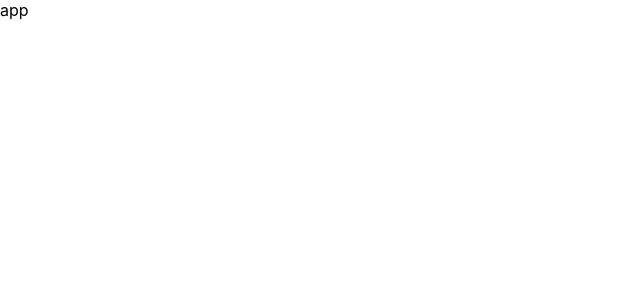
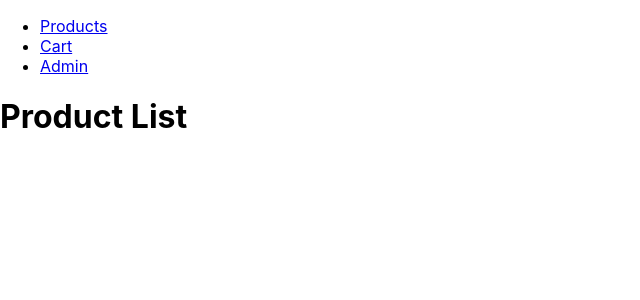
Before and after one commit to ayman-alkhatib/cozy-e-commerce, a React (Create React App) app in the folder frontend/: page /#/products in a window 1280 px wide. Before the commit this address led to /. Shown: the top 300 px of the page, without its empty margins (0-640 px from the left). Built offline with nearby package versions, Linux system fonts and the light colour scheme.

Commit message:
Add routing functionality with RouterProvider and define application routes

```diff
--- a/frontend/src/App.js
+++ b/frontend/src/App.js
@@ -1,9 +1,12 @@
+import { RouterProvider } from "react-router";
+import { router } from "./logic/Router";
+
 function App() {
-  return (
-    <div className="App">
-      app
-    </div>
-  );
+    return (
+        <div className="App">
+            <RouterProvider router={router} />
+        </div>
+    );
 }
 
 export default App;
--- /dev/null
+++ b/frontend/src/logic/Router.jsx
@@ -0,0 +1,29 @@
+import React from "react";
+import ProductListPage from "../pages/ProductListPage";
+import ProductDetailsPage from "../pages/ProductDetailsPage";
+import CartPage from "../pages/CartPage";
+import AdminPage from "../pages/AdminPage";
+import {
+  createHashRouter,
+  createRoutesFromElements,
+  Route,
+} from "react-router";
+import NavBar from "../components/NavBar";
+
+export const routes = {
+  ProductListPage: "/products",
+  ProductDetailsPage: "/product",
+  CartPage: "/cart",
+  AdminPage: "/admin",
+};
+
+export const router = createHashRouter(
+  createRoutesFromElements(
+    <Route path="/" element={<NavBar />}>
+      <Route path="/products" element={<ProductListPage />} />
+      <Route path="/product/:id" element={<ProductDetailsPage />} />,
+      <Route path="/cart" element={<CartPage />} />
+      <Route path="/admin" element={<AdminPage />} />
+    </Route>
+  )
+);
```
